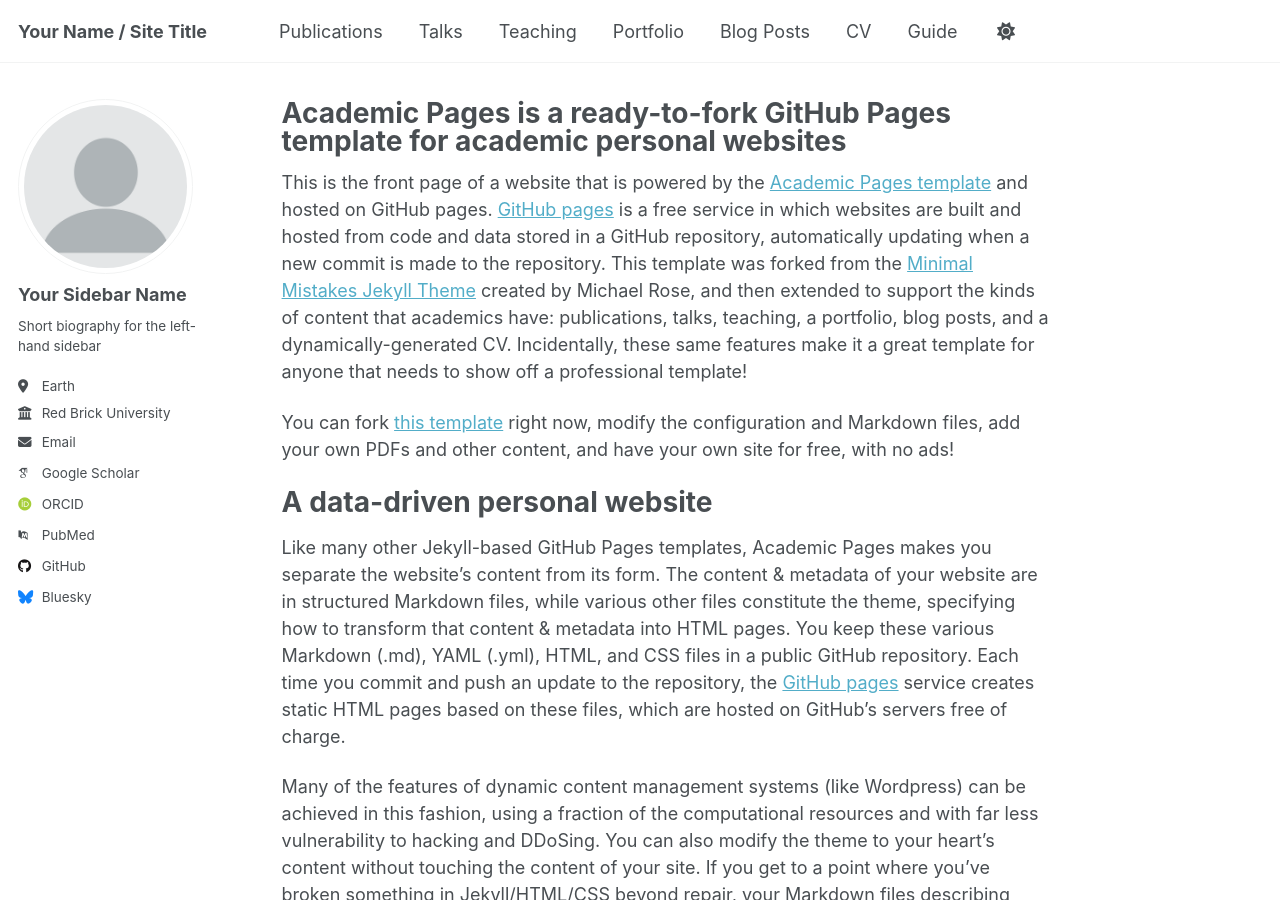
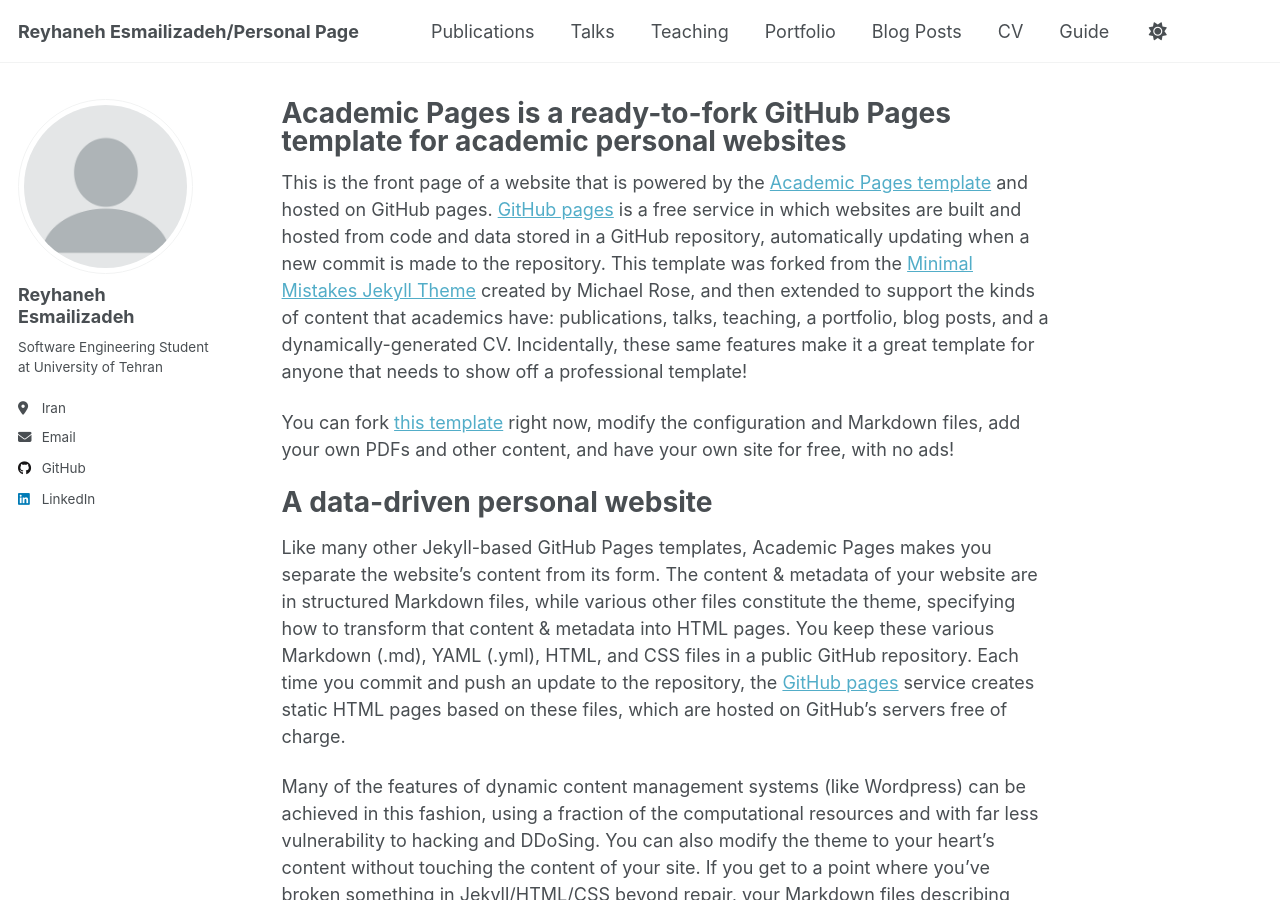
Before and after one commit to Reyhaneesmailizadeh/Reyhaneesmailizadeh.github.io, a Jekyll site: the page built from _pages/about.md, in a window 1280 px wide and 900 px high. Built offline with Jekyll 4.4.1, drawn with Linux system fonts in a browser that asks for light colours; some web fonts are replaced; a script that is not in the unit is left out.

Commit message:
Update _config.yml

```diff
--- a/_config.yml
+++ b/_config.yml
@@ -9,7 +9,7 @@
 # Basic Site Settings
 locale                   : "en-US"
 site_theme               : "default"
-title                    : "Your Name / Site Title"
+title                    : "Reyhaneh Esmailizadeh/Personal Page"
 title_separator          : "-"
 name                     : &name "Your Name"
 description              : &description "personal description"
@@ -23,36 +23,36 @@ repository               : "academicpages/academicpages.github.io"
 author:
   # Biographic information
   avatar           : "profile.png"
-  name             : "Your Sidebar Name"
+  name             : "Reyhaneh Esmailizadeh"
   pronouns         : # example: "she/her"
-  bio              : "Short biography for the left-hand sidebar"
-  location         : "Earth"
-  employer         : "Red Brick University"
-  uri              : # URL
-  email            : "none@example.org"
+  bio              : "Software Engineering Student at University of Tehran"
+  location         : "Iran"
+  # employer         : "University"
+  # uri              : # URL
+  email            : "reyhaneh.esmailizadeh.ut@gmail.com"
 
   # Academic websites
-  academia         : # URL
-  arxiv            : # URL - Update with the correct link to your profile
-  googlescholar    : "https://scholar.google.com/citations?user=PS_CX0AAAAAJ"
-  impactstory      : # URL
-  orcid            : "http://orcid.org/yourorcidurl"
-  semantic         : # URL
-  pubmed           : "https://www.ncbi.nlm.nih.gov/pubmed/?term=john+snow"
-  researchgate     : # URL
-  scopus           : # URL
+  # academia         : # URL
+  # arxiv            : # URL - Update with the correct link to your profile
+  # googlescholar    : "https://scholar.google.com/citations?user=PS_CX0AAAAAJ"
+  # impactstory      : # URL
+  # orcid            : "http://orcid.org/yourorcidurl"
+  # semantic         : # URL
+  # pubmed           : "https://www.ncbi.nlm.nih.gov/pubmed/?term=john+snow"
+  # researchgate     : # URL
+  # scopus           : # URL
 
   # Repositories and software development
   bitbucket        : # Username - Update with your username on the site
   codepen          : # Username
   dribbble         : # Username
-  github           : "academicpages"
+  github           : "reyhaneesmailizadeh"
   kaggle           : # Username
   stackoverflow    : # User number or user number and name (i.e., use "1" or "1/jeff-atwood")
 
   # Social media
   artstation       : # Username
-  bluesky          : "bsky.app" # Replace this with you Bluesky username
+  bluesky          : #"bsky.app" # Replace this with you Bluesky username
   facebook         : # Username
   flickr           : # Username
   foursquare       : # Username
@@ -61,7 +61,7 @@ author:
   keybase          : # Username
   instagram        : # Username
   lastfm           : # Username
-  linkedin         : # Username
+  linkedin         : https://www.linkedin.com/in/reyhane-esmailizadeh
   mastodon         : # URL
   medium           : # URL
   pinterest        : # Username
@@ -79,10 +79,10 @@ author:
 
 # Publication Category - The following the list of publication categories and their headings
 publication_category:
-  books:
-    title: 'Books'
-  manuscripts:
-    title: 'Journal Articles'
+  # books:
+  #   title: 'Books'
+  # manuscripts:
+  #   title: 'Journal Articles'
   conferences:
     title: 'Conference Papers'
 
```
